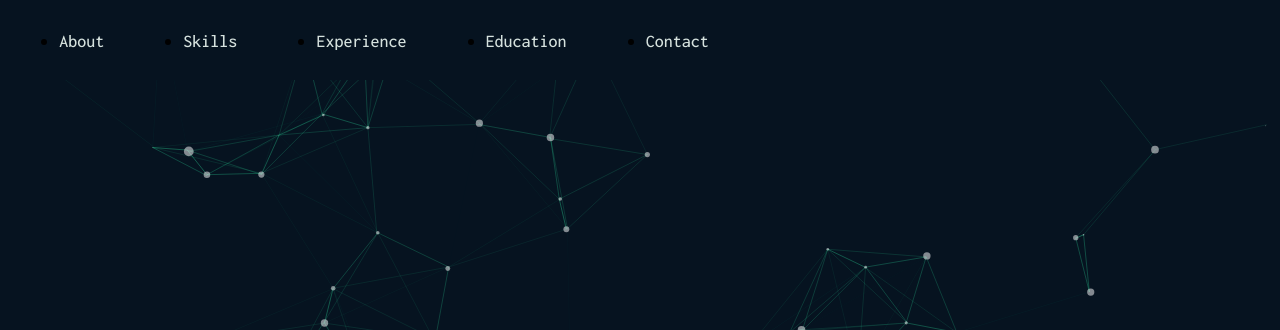
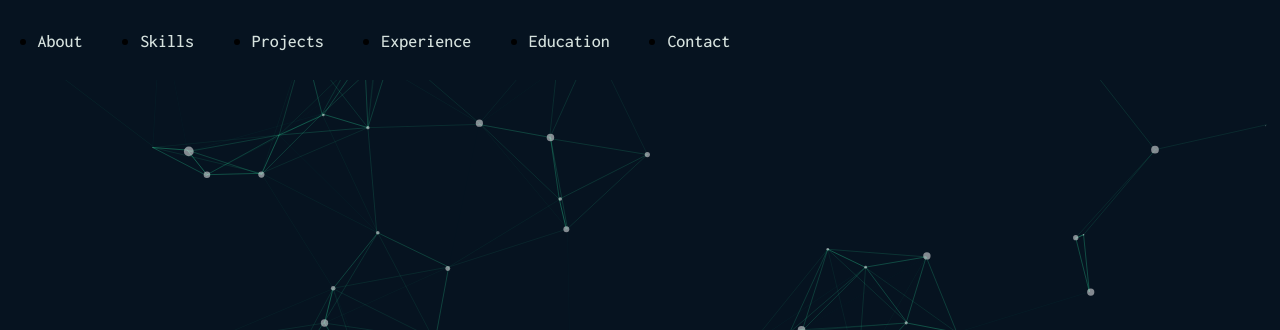
Before and after one commit to Aayush220803/Portfolio-website, a plain HTML site: page index.html in a window 1280 px wide. Shown: the top 330 px of the page. Drawn offline with nearby package versions, Linux system fonts and the light colour scheme; animation ran at ten frames a second.

Commit message:
update index

```diff
--- a/index.html
+++ b/index.html
@@ -57,7 +57,7 @@
         <ul>
             <li><a href="#About">About</a></li>
             <li><a href="#Skills">Skills</a></li>
-            <!-- <li><a href="#projects">Projects</a></li> -->
+            <li><a href="#projects">Projects</a></li>
             <li><a href="#experience">Experience</a></li>
             <li><a href="#education">Education</a></li>
             <li><a href="#Contact">Contact</a></li>
```
